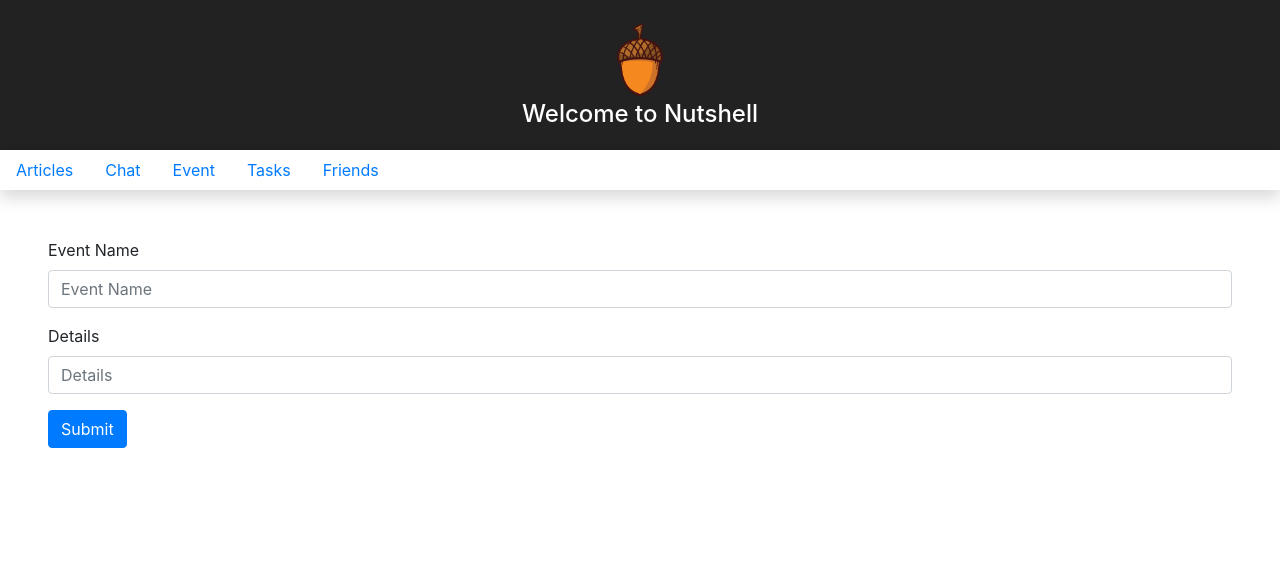
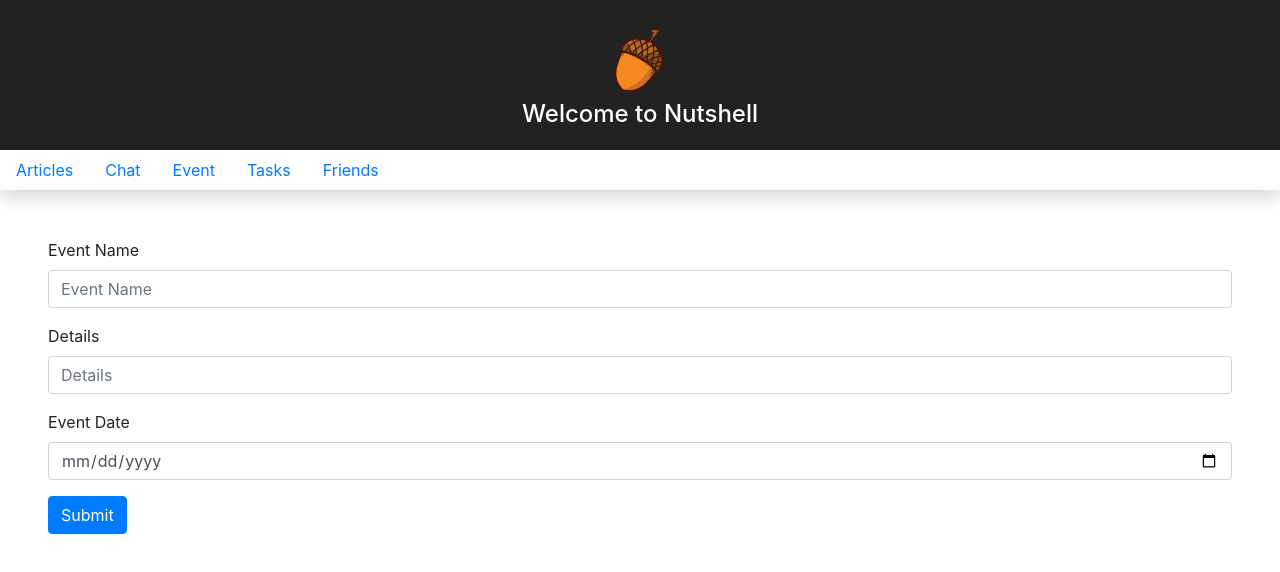
Before and after one commit to Ravenous-Rhinos/react-nutshell, a React (Create React App) app: page /events/new in a window 1280 px wide. Shown: the top 572 px of the page. Built offline with nearby package versions, Linux system fonts and the light colour scheme; no server answers.

Commit message:
some styling changes

```diff
--- a/src/App.css
+++ b/src/App.css
@@ -3,7 +3,7 @@
 }
 
 .App-logo {
-  animation: App-logo-spin infinite 5s linear;
+  animation: App-logo-spin infinite 60s linear;
   height: 80px;
 }
 
--- a/src/components/AppViews.js
+++ b/src/components/AppViews.js
@@ -112,8 +112,6 @@ export default class AppViews extends Component {
         .then(tasks => this.setState({
             tasks: tasks
         }))
-
-
     deleteTask = (id, link) => DataManager.removeAndList(id, link)
         .then(() => DataManager.getAll("tasks"))
         .then(tasks => this.setState({
--- a/src/components/article/ArticleEdit.js
+++ b/src/components/article/ArticleEdit.js
@@ -11,7 +11,7 @@ export default class ArticleEdit extends Component {
     }
 
     componentDidMount() {
-        const article = this.props.articles.find(a => a.id === parseInt(this.props.match.params.articleId))
+        const article = this.props.articles.find(a => a.id === parseInt(this.props.match.params.articleId, 0))
         this.setState(article);
     }
 
--- a/src/components/chat/ChatEdit.js
+++ b/src/components/chat/ChatEdit.js
@@ -8,7 +8,7 @@ export default class ChatForm extends Component {
     }
 
     componentDidMount() {
-        const message = this.props.chats.find(a => a.id === parseInt(this.props.match.params.chatId))
+        const message = this.props.chats.find(a => a.id === parseInt(this.props.match.params.chatId, 0))
         this.setState(message);
     }
 
@@ -28,7 +28,7 @@ export default class ChatForm extends Component {
             const chat = {
                 message: this.state.message
             }
-            const chatEditId = parseInt(this.props.match.params.chatId)
+            const chatEditId = parseInt(this.props.match.params.chatId, 0)
 
             // Create the chat and redirect user to chat list
             this.props.editChat(chat, chatEditId, "chats").then(() => this.props.history.push("/chats"))
--- a/src/components/event/EventEdit.js
+++ b/src/components/event/EventEdit.js
@@ -15,7 +15,8 @@ export default class EventEdit extends Component {
 
     state = {
         name: "",
-        detail: ""
+        detail: "",
+        date: ""
     }
 
     // Update state whenever an input field is edited
@@ -34,6 +35,7 @@ export default class EventEdit extends Component {
         const event = {
             eventName: this.state.name,
             eventDetail: this.state.detail,
+            eventDate: this.state.date
         }
         const eventEditId = parseInt(this.props.match.params.eventId, 0)
         // Create the event and redirect user to event list
@@ -60,6 +62,14 @@ export default class EventEdit extends Component {
                                id="detail" placeholder="Event Detail"
                                defaultValue={this.state.eventDetail}/>
                     </div>
+                    <div className="form-group">
+                        <label htmlFor="eventDate">Event Date</label>
+                        <input type="date" required="true"
+                            className="form-control"
+                            onChange={this.handleFieldChange}
+                            id="eventDate"
+                            placeholder="Event Date"/>
+                    </div>
                     <button type="submit" onClick={this.constructNewEvent} className="btn btn-primary">Submit</button>
                 </form>
             </React.Fragment>
--- a/src/components/event/EventForm.js
+++ b/src/components/event/EventForm.js
@@ -1,6 +1,5 @@
 import React, { Component } from "react"
 import "./Event.css"
-// import DataManager from "../data/DataManager"
 
 
 export default class EventForm extends Component {
@@ -8,8 +7,8 @@ export default class EventForm extends Component {
 
     state = {
         name: "",
-        detail: ""
-        // user: "",
+        detail: "",
+        date: ""
     }
 
     // Update state whenever an input field is edited
@@ -24,12 +23,11 @@ export default class EventForm extends Component {
         invoking the function reference passed from parent component
      */
     constructNewEvent = evt => {
-        // let user = JSON.parse(sessionStorage.getItem("credentials"))
         evt.preventDefault()
             const event = {
-                // user: this.state.users.id,
                 eventName: this.state.name,
                 eventDetail: this.state.detail,
+                eventDate: this.state.date
             }
 
             // Create the event and redirect user to event list
@@ -57,13 +55,14 @@ export default class EventForm extends Component {
                                id="detail"
                                placeholder="Details" />
                     </div>
-                    {/* <div className="form-group">
-                        <label htmlFor="employee">Event Date</label>
-                        <select defaultValue="" name="employee" id="employee"
-                                onChange={this.handleFieldChange}>
-                            <option value="">Select a Date</option>
-                        </select>
-                    </div> */}
+                    <div className="form-group">
+                        <label htmlFor="eventDate">Event Date</label>
+                        <input type="date" required="true"
+                            className="form-control"
+                            onChange={this.handleFieldChange}
+                            id="date"
+                            placeholder="Event Date"/>
+                    </div>
                     <button type="submit" onClick={this.constructNewEvent} className="btn btn-primary">Submit</button>
                 </form>
             </React.Fragment>
--- a/src/components/event/EventList.js
+++ b/src/components/event/EventList.js
@@ -25,12 +25,13 @@ export default class EventList extends Component {
                             <div key={event.id} className="card">
                                 <div className="card-body">
                                     <h5 className="card-title">
-                                        {event.eventName}
-                                        {event.eventDetail}
+                                        <h2>{event.eventName}</h2>
+                                        <p>{event.eventDetail}</p>
+                                        <p>{event.eventDate}</p>
                                         <Link className="nav-link" to={`/events/edit/${event.id}`}>Edit</Link>
-                                        <button><a
+                                        <button type="button" className="btn btn-success"
                                             onClick={() => this.props.deleteEvent(event.id, "events")}
-                                            className="card-link">Delete</a></button>
+                                            >Delete</button>
                                     </h5>
                                 </div>
                             </div>
--- a/src/components/task/TaskEdit.js
+++ b/src/components/task/TaskEdit.js
@@ -25,7 +25,7 @@ export default class TaskEdit extends Component {
                 task: this.state.task,
                 date: this.state.date,
             }
-            const taskEditId = parseInt(this.props.match.params.taskId)
+            const taskEditId = parseInt(this.props.match.params.taskId, 0)
             // Create the animal and redirect user to animal list
             this.props.editTask(task, taskEditId, 'tasks').then(() => this.props.history.push("/tasks"))
         }
```
